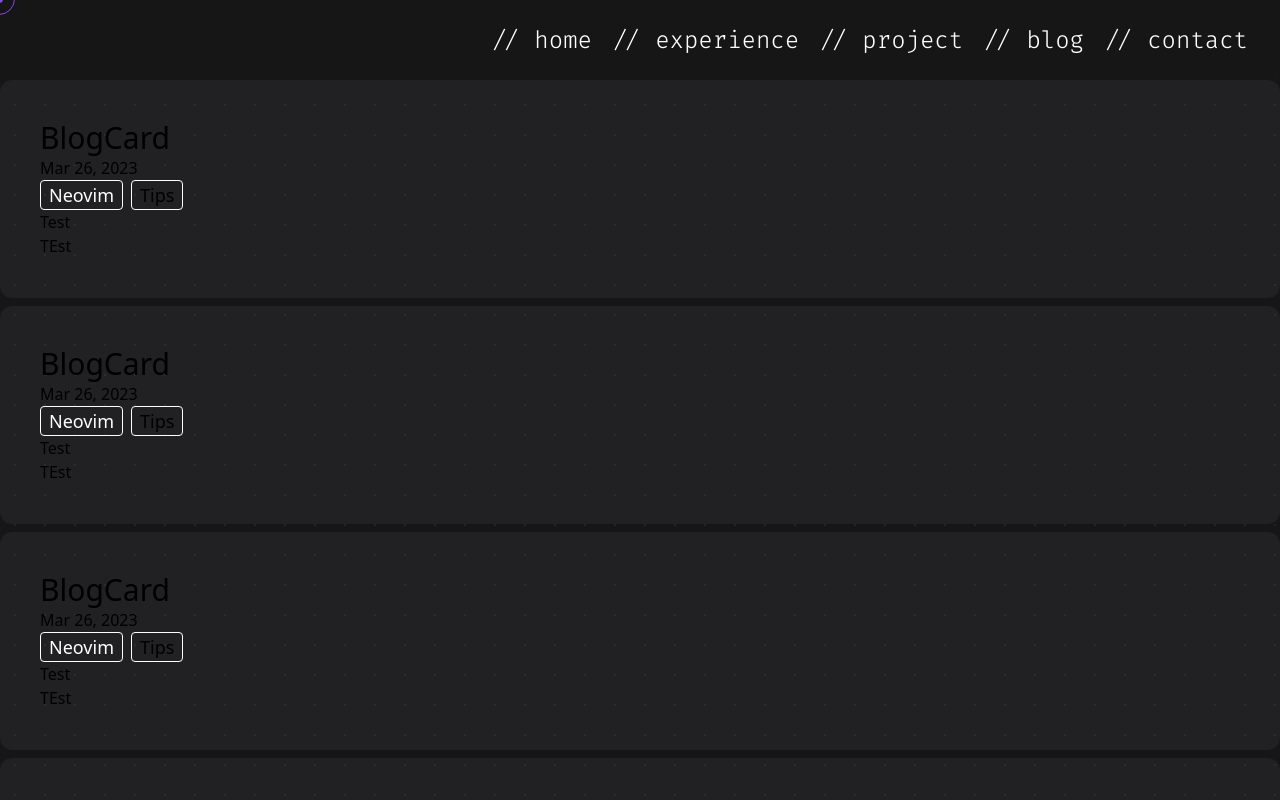
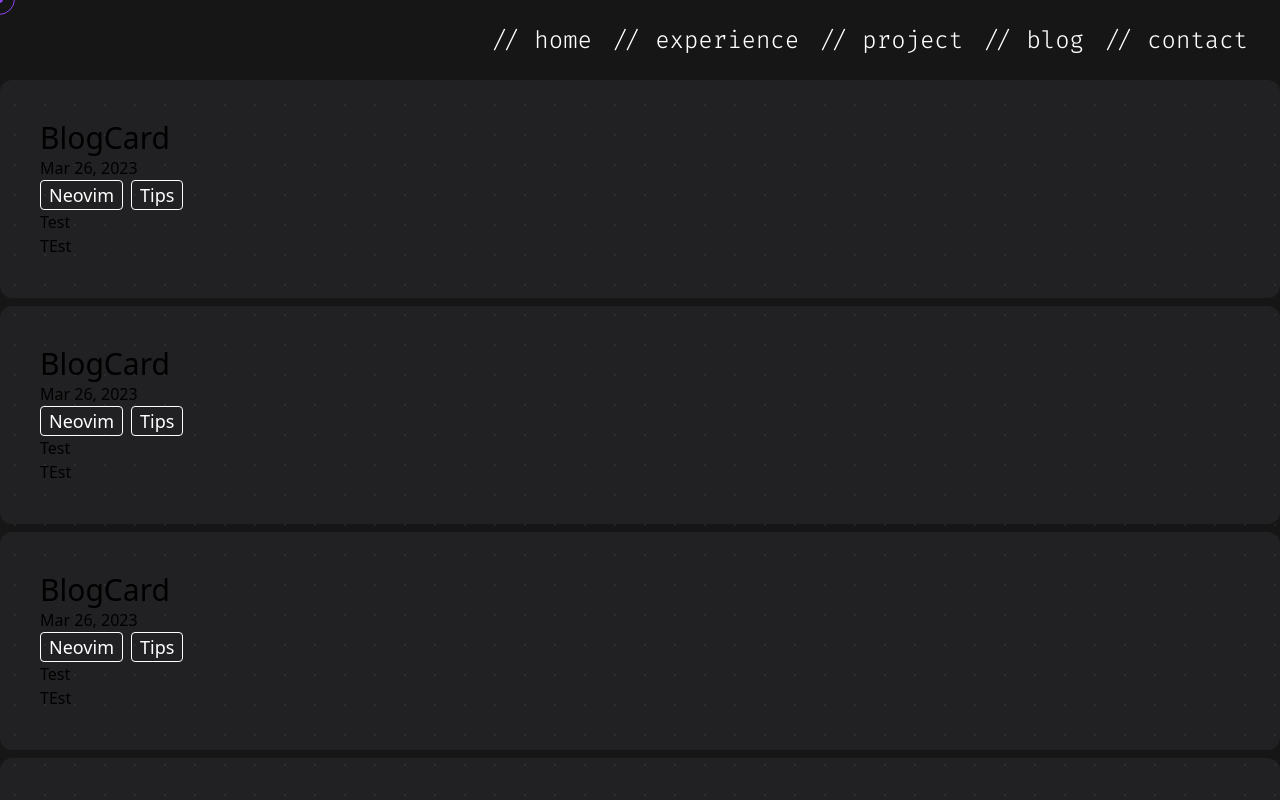
Before and after one commit to themuuln/final-portfolio, a Next.js app: page /blog in a window 1280 px wide. Shown: the top 800 px of the page. Built offline with nearby package versions, Linux system fonts and the light colour scheme; a web font is replaced by a local one.

Commit message:
ui: animations added

```diff
--- a/components/blog/BlogCard.tsx
+++ b/components/blog/BlogCard.tsx
@@ -1,18 +1,26 @@
+import { useContext } from "react";
+import { motion as m } from "framer-motion";
+import CursorContext from "@/lib/context/context";
 import Blog from "./Blog";
 import BlogCategory from "./BlogCategory";
 
 const BlogCard = () => {
+  const { textEnter, textLeave } = useContext(CursorContext);
   return (
     <>
-      <div className="w-full rounded-xl bg-brand_bg-100/5 px-10 py-10">
-        <h2 className="text-3xl font-medium">BlogCard</h2>
+      <div className="w-full px-10 py-10 rounded-xl bg-brand_bg-100/5">
+        <m.h2
+          onMouseEnter={textEnter}
+          onMouseLeave={textLeave}
+          className="text-3xl font-medium cursor-pointer"
+        >
+          BlogCard
+        </m.h2>
         {/* <p>{createdAt.toString()}</p> */}
-        <p>Mar 26, 2023</p>
-        <div className="categories flex gap-2">
-          <BlogCategory />
-          <h3 className="rounded border-[1px] border-[#fff] px-2 text-lg">
-            Tips
-          </h3>
+        <p className="cursor-pointer">Mar 26, 2023</p>
+        <div className="flex gap-2 categories">
+          <BlogCategory context={"Neovim"} />
+          <BlogCategory context={"Tips"} />
         </div>
         <Blog title={"Test"} createdAt={"TEst"} />
       </div>
--- a/components/blog/BlogCategory.tsx
+++ b/components/blog/BlogCategory.tsx
@@ -1,9 +1,29 @@
-const BlogCategory = () => {
+import CursorContext from "@/lib/context/context";
+import { useContext } from "react";
+import { motion as m } from "framer-motion";
+import { HoverTypeContext } from "@/lib/context/HoverTypeContext";
+
+type Props = {
+  context: String;
+};
+const BlogCategory = ({ context }: Props) => {
+  const { textEnter, textLeave } = useContext(CursorContext);
+  const { hoverType, setHoverType } = useContext(HoverTypeContext);
+  const handleMouseEnter = () => {
+    textEnter();
+  };
+  const handleMouseLeave = () => {
+    textLeave();
+  };
   return (
     <>
-      <h3 className="cursor-pointer rounded border-[1px] border-[#fff] px-2 text-lg text-white transition-colors duration-200 hover:bg-[#fff] hover:text-[#212022]">
-        Neovim
-      </h3>
+      <m.h3
+        onMouseEnter={handleMouseEnter}
+        onMouseLeave={handleMouseLeave}
+        className="cursor-pointer rounded border-[1px] border-[#fff] px-2 text-lg text-white transition-colors duration-200 hover:bg-[#fff] hover:text-[#212022]"
+      >
+        {context}
+      </m.h3>
     </>
   );
 };
--- a/components/footer/FooterGit.tsx
+++ b/components/footer/FooterGit.tsx
@@ -1,13 +1,34 @@
+import { useContext } from "react";
+import { motion as m } from "framer-motion";
+import CursorContext from "@/lib/context/context";
 import { firacode } from "@/public/fonts/fonts";
 
 const FooterGit = () => {
+  const { textEnter, textLeave } = useContext(CursorContext);
+  const handleMouseEnter = () => {
+    textEnter();
+  };
+  const handleMouseLeave = () => {
+    textLeave();
+  };
   return (
     <>
       <div className={`${firacode.className} mb-5 font-light md:mb-10`}>
         <div className={`flex w-full justify-center`}>
-          <p>
-            Designed & Built by <span className="">Themuuln</span>
-          </p>
+          <a
+            href="http://github.com/themuuln"
+            target={"_blank"}
+            rel="noreferrer"
+          >
+            Designed & Built by{" "}
+            <m.span
+              onMouseEnter={handleMouseEnter}
+              onMouseLeave={handleMouseLeave}
+              className=""
+            >
+              Themuuln
+            </m.span>
+          </a>
         </div>
       </div>
     </>
```
